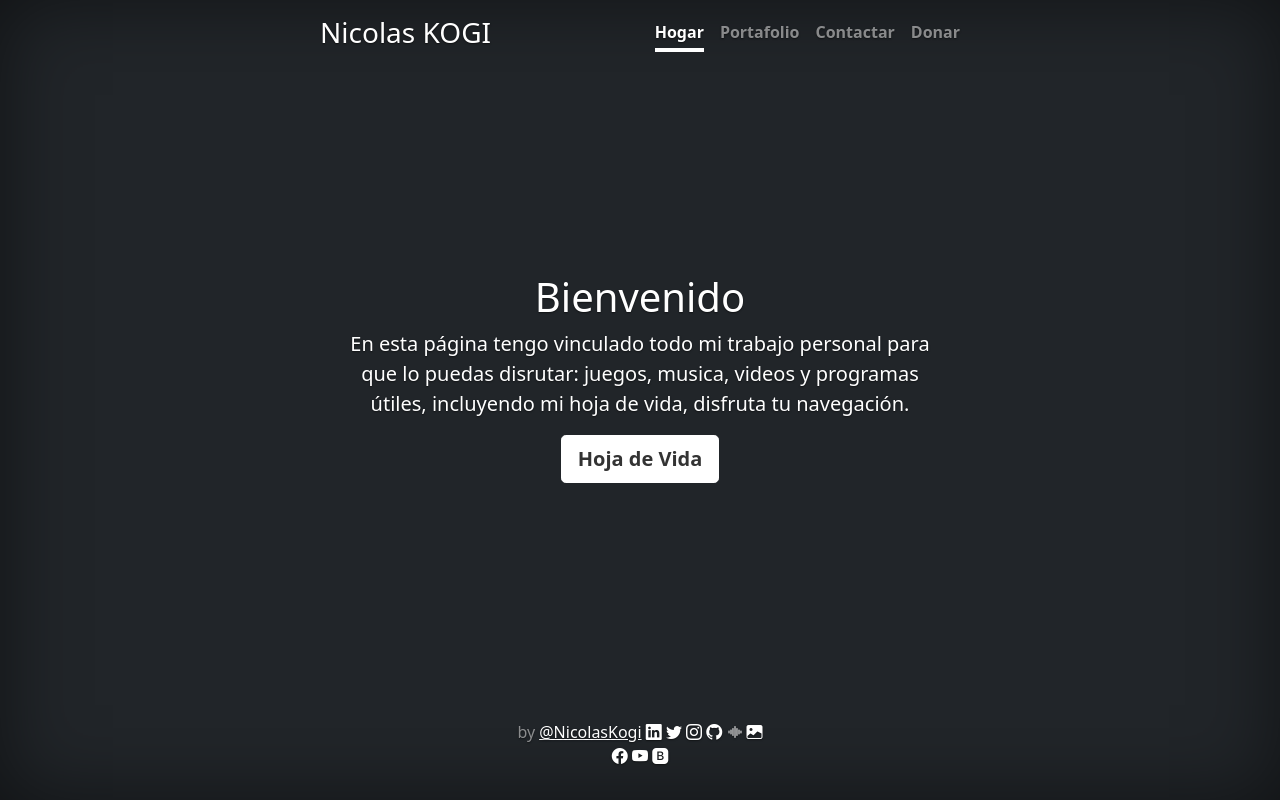
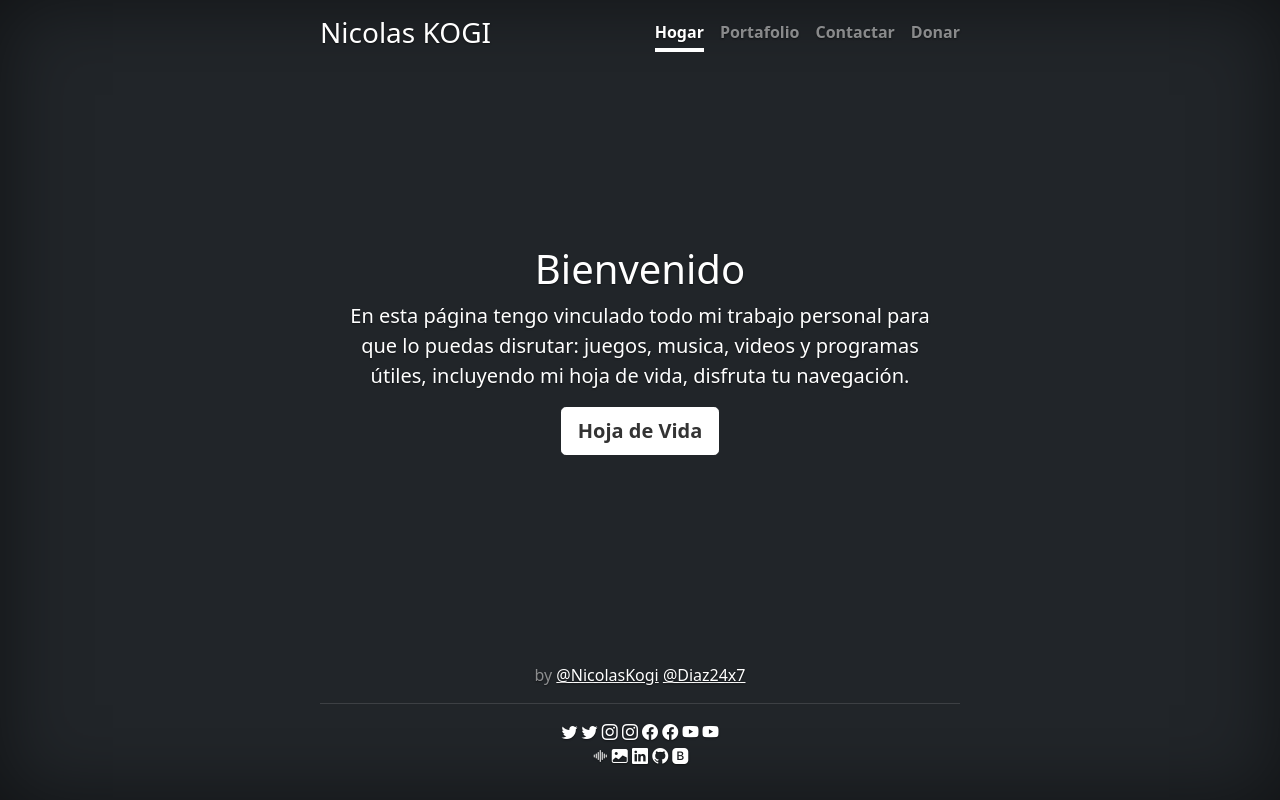
Before and after one commit to diaz24x7/Hogar, a plain HTML site: page docs/index.html in a window 1280 px wide. Drawn offline with nearby package versions, Linux system fonts and the light colour scheme.

Commit message:
Add changes

```diff
--- a/docs/index.html
+++ b/docs/index.html
@@ -55,16 +55,20 @@
   </main>
 
   <footer class="mt-auto text-white-50">
-	<p> by <u class="text-white">@NicolasKogi</u>
-	<a href="https://www.linkedin.com/in/nicolaskogi/" class="text-white" target="_blank"><i class="bi bi-linkedin"></i></a>
+	<p> by <u class="text-white">@NicolasKogi</u> <u class="text-white">@Diaz24x7</u> <hr>
 	<a href="https://twitter.com/NicolasKOGI" class="text-white" target="_blank"><i class="bi bi-twitter"></i></a>
+	<a href="https://twitter.com/Diaz24x7" class="text-white" target="_blank"><i class="bi bi-twitter"></i></a>
 	<a href="https://www.instagram.com/nicolaskogi/" class="text-white" target="_blank"><i class="bi bi-instagram"></i></a>
-	<a href="https://github.com/NicolasKOGI" class="text-white" target="_blank"><i class="bi bi-github"></i></a>
+	<a href="https://www.instagram.com/Diaz24x7/" class="text-white" target="_blank"><i class="bi bi-instagram"></i></a>
+	<a href="https://www.facebook.com/Nicolas-KOGI-106925271892592" class="text-white" target="_blank"><i class="bi bi-facebook"></i></a>
+	<a href="https://www.facebook.com/Diaz24x7-100354372560541" class="text-white" target="_blank"><i class="bi bi-facebook"></i></a>
+	<a href="https://www.youtube.com/channel/UC9uR78lmfW3lhp4j9kxw1hw" class="text-white" target="_blank"><i class="bi bi-youtube"></i></a>
+	<a href="https://www.youtube.com/channel/UC1CgkeVwgImJopvROmm3deA" class="text-white" target="_blank"><i class="bi bi-youtube"></i></a>
+	<br>
 	<a href="https://soundcloud.com/nicolaskogi" class="text-white" target="_blank"><i class="bi bi-soundwave"></i></a>
 	<a href="https://padlet.com/nicolaskogi" class="text-white" target="_blank"><i class="bi bi-image-fill"></i></a>
-	<br>
-	<a href="https://www.facebook.com/profile.php?id=100067599685255" class="text-white" target="_blank"><i class="bi bi-facebook"></i></a>
-	<a href="https://www.youtube.com/channel/UC9uR78lmfW3lhp4j9kxw1hw" class="text-white" target="_blank"><i class="bi bi-youtube"></i></a>
+	<a href="https://www.linkedin.com/in/nicolaskogi/" class="text-white" target="_blank"><i class="bi bi-linkedin"></i></a>
+	<a href="https://github.com/NicolasKOGI" class="text-white" target="_blank"><i class="bi bi-github"></i></a>
 	<a href="https://www.blogger.com/profile/01694254292880799249" class="text-white" target="_blank"><i class="bi bi-bootstrap-fill"></i></a>
 	</p>
   </footer>
```
